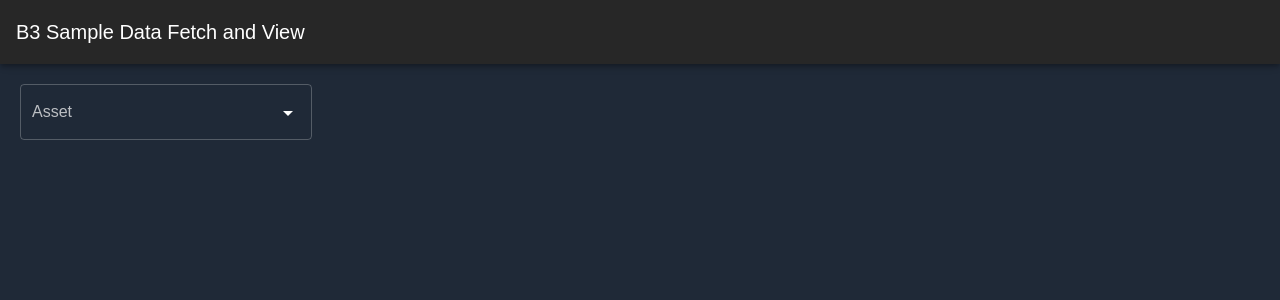
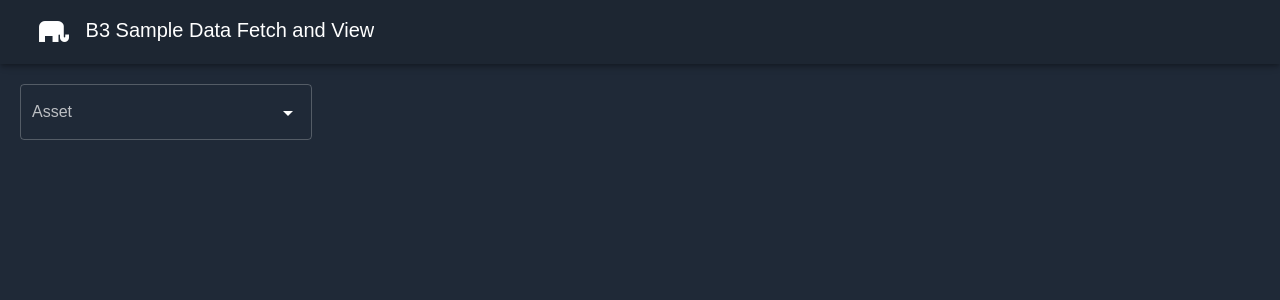
Before and after one commit to Pablo1Gustavo/sample-b3-assets-data-fetch-and-view, a Nuxt app in the folder front/: page / in a window 1280 px wide. Shown: the top 300 px of the page. Built offline with nearby package versions, Linux system fonts and the light colour scheme; what vue-apexcharts would draw is missing.

Commit message:
FT: add cool elephant icon to the app-bar.

```diff
--- a/front/layouts/default.vue
+++ b/front/layouts/default.vue
@@ -3,9 +3,14 @@
         <v-app-bar
             app
             dark
-            color="system-blue-darken"
+            color="sblue-darken-2"
         >
-            <v-toolbar-title> B3 Sample Data Fetch and View </v-toolbar-title>
+            <v-toolbar-title>
+                <v-icon large class="ml-5 mr-2">
+                    mdi-elephant
+                </v-icon>
+                B3 Sample Data Fetch and View
+            </v-toolbar-title>
         </v-app-bar>
 
         <v-main>
```
